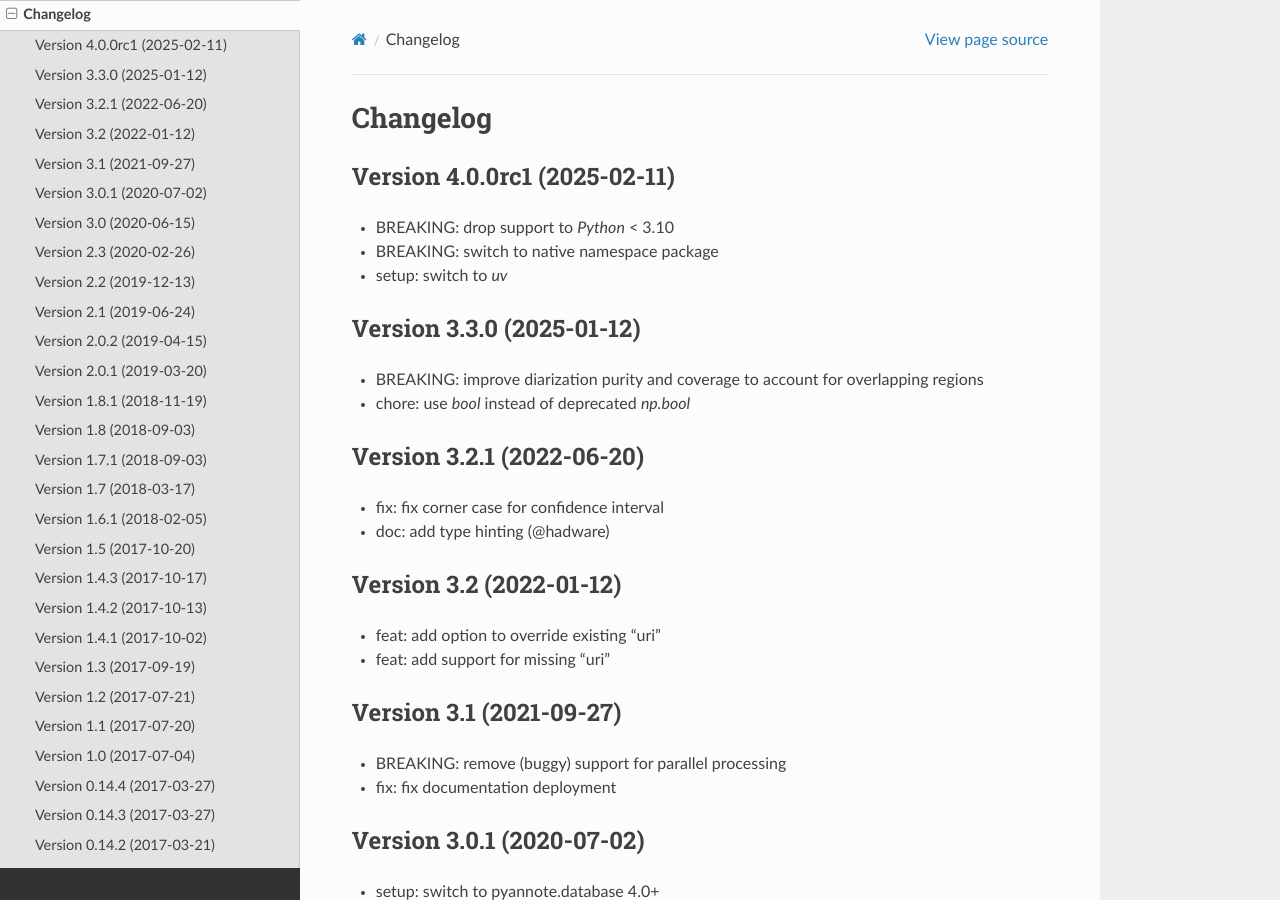
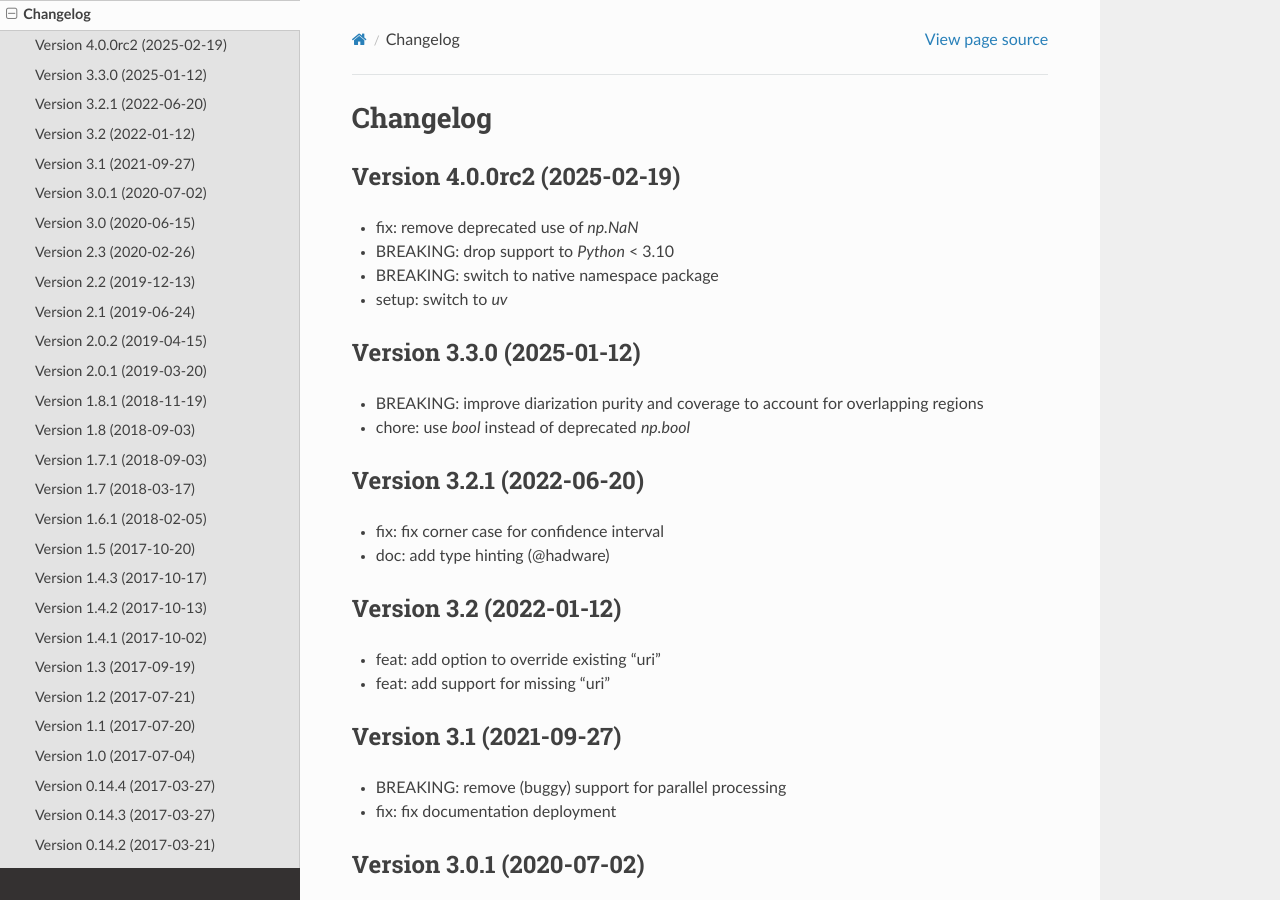
Before and after one commit to pyannote/pyannote-metrics, a Sphinx documentation site: the page built from doc/source/changelog.rst, in a window 1280 px wide and 900 px high. Built offline with Sphinx 7.4.7 and the Read the Docs theme 3.1.0, drawn with Linux system fonts in a browser that asks for light colours; the version number could not be read and is left out.

Commit message:
doc: update changelog

```diff
--- a/doc/source/changelog.rst
+++ b/doc/source/changelog.rst
@@ -2,9 +2,10 @@
 Changelog
 #########
 
-Version 4.0.0rc1 (2025-02-11)
+Version 4.0.0rc2 (2025-02-19)
 ~~~~~~~~~~~~~~~~~~~~~~~~~~~~~
 
+- fix: remove deprecated use of `np.NaN`
 - BREAKING: drop support to `Python` < 3.10
 - BREAKING: switch to native namespace package
 - setup: switch to `uv`
```
